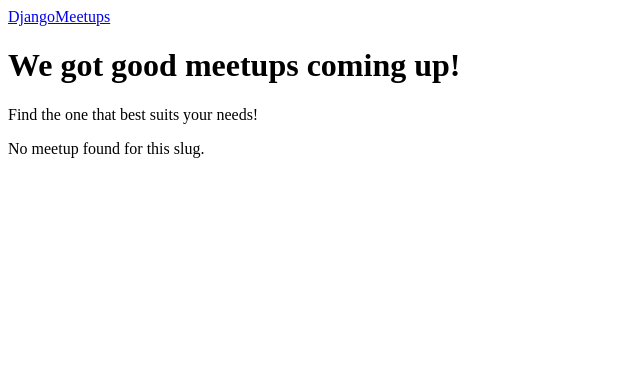
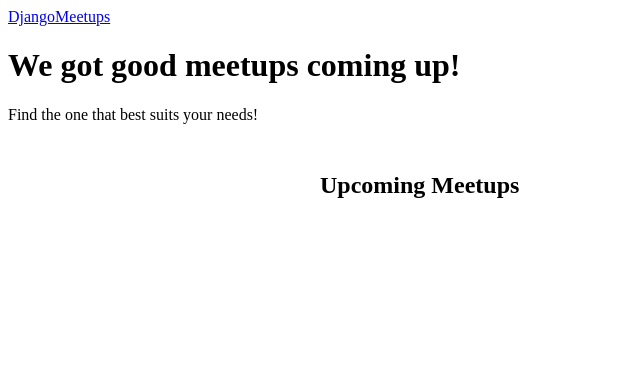
Before and after one commit to dk14sin14/Django-Project, a Django app: template django_course_site/meetups/templates/meetups/index.html in a window 1280 px wide. Shown: the top 384 px of the page, without its empty margins (0-640 px from the left). Run offline with Django 3.2, Linux system fonts and the light colour scheme; the template is opened without the code that fills it, so the values that code supplies are empty.

Commit message:
fixed bug

```diff
--- a/django_course_site/meetups/templates/meetups/index.html
+++ b/django_course_site/meetups/templates/meetups/index.html
@@ -20,8 +20,6 @@ We got good meetups coming up!
 {% endblock %}
 
 {% block body %}
-
-{% if meetup_found %}
 <section>
     <h2>Upcoming Meetups</h2>
     <ol>
@@ -29,10 +27,5 @@ We got good meetups coming up!
             {% include 'meetups/includes/meetup-item.html' with title=i.title location='New York' slug=i.slug%}
         {% endfor %}
     </ol>
-</section>
-
-{% else %}
-<p>No meetup found for this slug.</p>
-{% endif %}
-
+    </section>
 {% endblock %}
--- a/django_course_site/meetups/templates/meetups/meetup-details.html
+++ b/django_course_site/meetups/templates/meetups/meetup-details.html
@@ -16,6 +16,8 @@
 
 
 {% block body %}
+
+{% if meetup_found %}
 <article>
 	<img src="" alt="">
 
@@ -37,4 +39,8 @@
 		FORM
 	</section>
 </article>
+{% else %}
+<p>No meetups found. Wrong slug maybe?</p?>
+{% endif %}
+
 {% endblock %}
```
Lines whose indentation alone changed are shown as unchanged.
